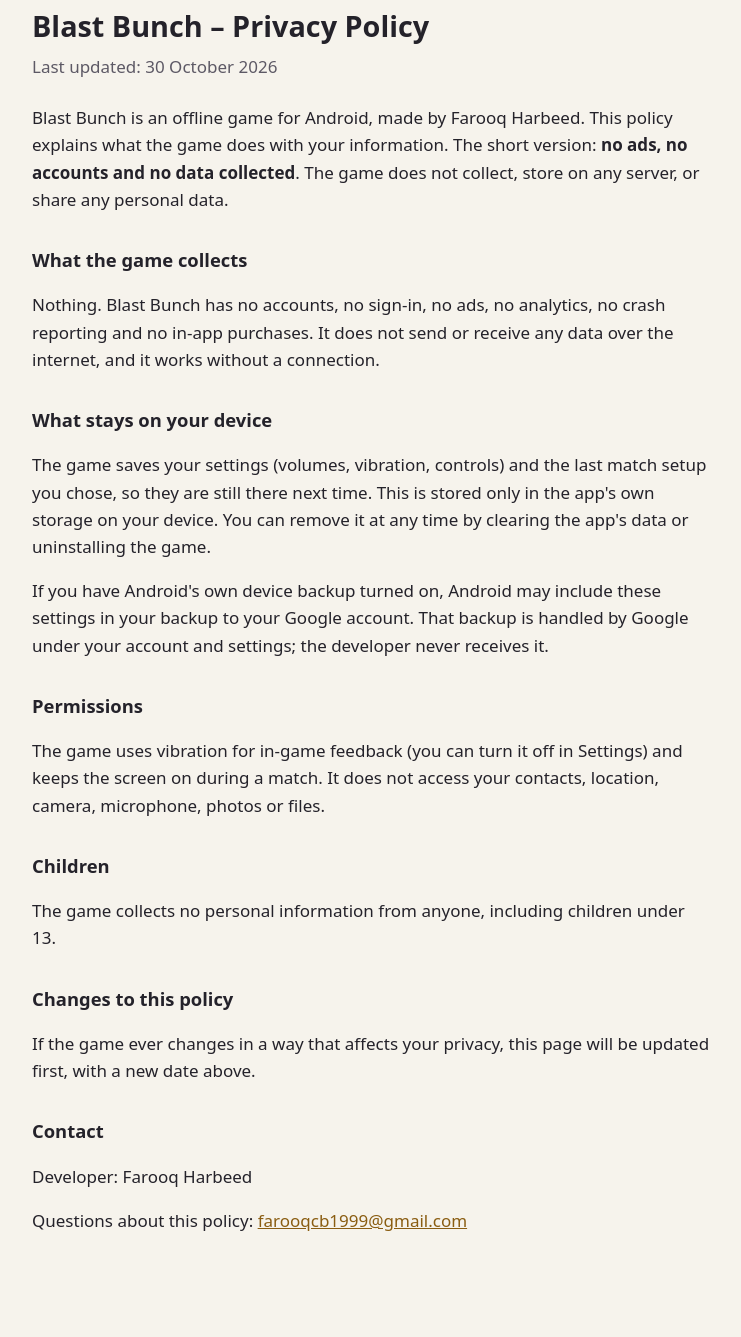
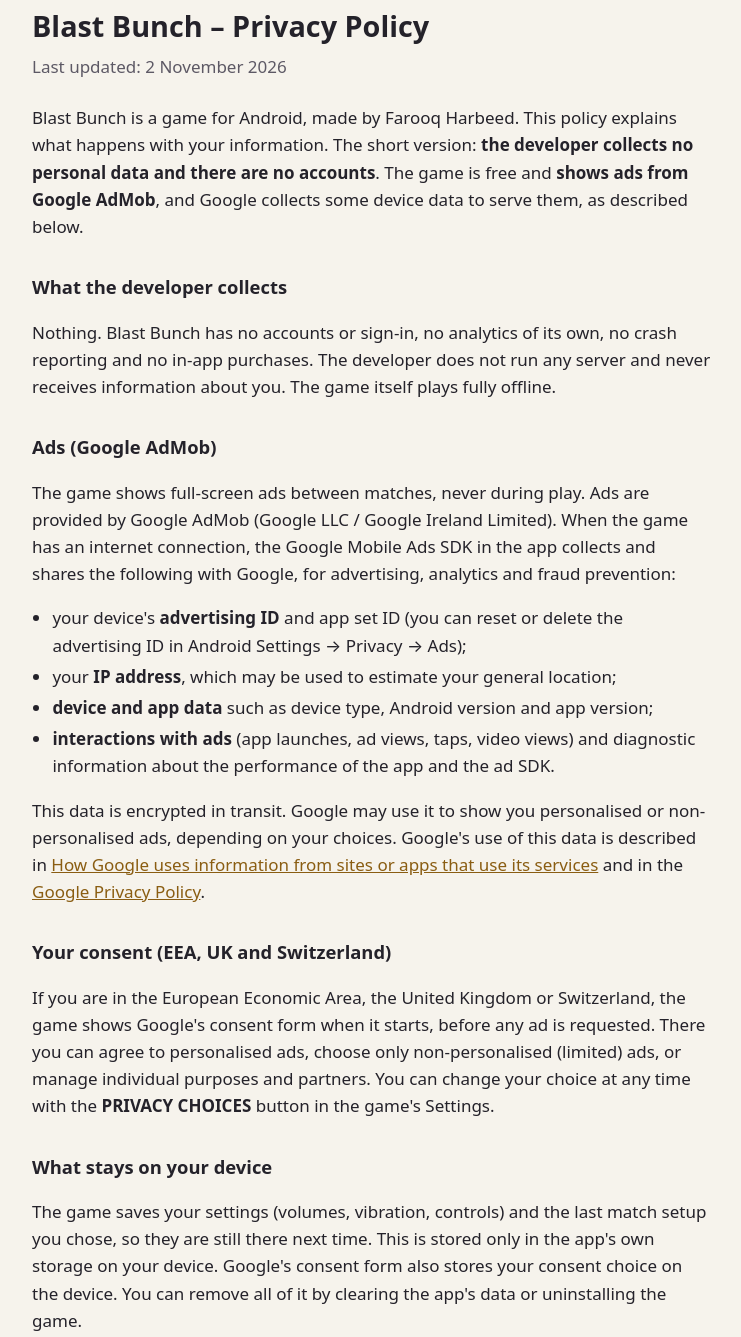
Before and after one commit to FarukHarbeed9/blastbunch-privacy, a plain HTML site: page index.html in a window 1280 px wide. Shown: the part 37-1374 px from the top of the page, without its empty margins (268-1009 px from the left). Before the commit the page ends 1352 px from the top, so only its background shows below. Drawn offline with Linux system fonts and the light colour scheme.

Commit message:
Privacy policy: ads by Google AdMob, consent, advertising ID

```diff
--- a/index.html
+++ b/index.html
@@ -30,6 +30,12 @@
           Roboto,
           sans-serif;
       }
+      ul {
+        padding-left: 1.2em;
+      }
+      li {
+        margin: 4px 0;
+      }
       main {
         max-width: 680px;
         margin: 0 auto;
@@ -55,28 +61,70 @@
   <body>
     <main>
       <h1>Blast Bunch – Privacy Policy</h1>
-      <p class="updated">Last updated: 30 October 2026</p>
+      <p class="updated">Last updated: 2 November 2026</p>
 
       <p>
-        Blast Bunch is an offline game for Android, made by Farooq Harbeed. This policy explains
-        what the game does with your information. The short version:
-        <strong>no ads, no accounts and no data collected</strong>. The game does not collect, store
-        on any server, or share any personal data.
+        Blast Bunch is a game for Android, made by Farooq Harbeed. This policy explains what happens
+        with your information. The short version:
+        <strong>the developer collects no personal data and there are no accounts</strong>. The game
+        is free and <strong>shows ads from Google AdMob</strong>, and Google collects some device
+        data to serve them, as described below.
       </p>
 
-      <h2>What the game collects</h2>
+      <h2>What the developer collects</h2>
       <p>
-        Nothing. Blast Bunch has no accounts, no sign-in, no ads, no analytics, no crash reporting
-        and no in-app purchases. It does not send or receive any data over the internet, and it
-        works without a connection.
+        Nothing. Blast Bunch has no accounts or sign-in, no analytics of its own, no crash reporting
+        and no in-app purchases. The developer does not run any server and never receives
+        information about you. The game itself plays fully offline.
+      </p>
+
+      <h2>Ads (Google AdMob)</h2>
+      <p>
+        The game shows full-screen ads between matches, never during play. Ads are provided by
+        Google AdMob (Google LLC / Google Ireland Limited). When the game has an internet
+        connection, the Google Mobile Ads SDK in the app collects and shares the following with
+        Google, for advertising, analytics and fraud prevention:
+      </p>
+      <ul>
+        <li>
+          your device's <strong>advertising ID</strong> and app set ID (you can reset or delete the
+          advertising ID in Android Settings → Privacy → Ads);
+        </li>
+        <li>
+          your <strong>IP address</strong>, which may be used to estimate your general location;
+        </li>
+        <li>
+          <strong>device and app data</strong> such as device type, Android version and app version;
+        </li>
+        <li>
+          <strong>interactions with ads</strong> (app launches, ad views, taps, video views) and
+          diagnostic information about the performance of the app and the ad SDK.
+        </li>
+      </ul>
+      <p>
+        This data is encrypted in transit. Google may use it to show you personalised or
+        non-personalised ads, depending on your choices. Google's use of this data is described in
+        <a href="https://policies.google.com/technologies/partner-sites"
+          >How Google uses information from sites or apps that use its services</a
+        >
+        and in the <a href="https://policies.google.com/privacy">Google Privacy Policy</a>.
+      </p>
+
+      <h2>Your consent (EEA, UK and Switzerland)</h2>
+      <p>
+        If you are in the European Economic Area, the United Kingdom or Switzerland, the game shows
+        Google's consent form when it starts, before any ad is requested. There you can agree to
+        personalised ads, choose only non-personalised (limited) ads, or manage individual purposes
+        and partners. You can change your choice at any time with the
+        <strong>PRIVACY CHOICES</strong> button in the game's Settings.
       </p>
 
       <h2>What stays on your device</h2>
       <p>
         The game saves your settings (volumes, vibration, controls) and the last match setup you
         chose, so they are still there next time. This is stored only in the app's own storage on
-        your device. You can remove it at any time by clearing the app's data or uninstalling the
-        game.
+        your device. Google's consent form also stores your consent choice on the device. You can
+        remove all of it by clearing the app's data or uninstalling the game.
       </p>
       <p>
         If you have Android's own device backup turned on, Android may include these settings in
@@ -86,13 +134,18 @@
 
       <h2>Permissions</h2>
       <p>
-        The game uses vibration for in-game feedback (you can turn it off in Settings) and keeps the
-        screen on during a match. It does not access your contacts, location, camera, microphone,
-        photos or files.
+        The game uses the internet only for ads, the advertising ID permission for ads, vibration
+        for in-game feedback (you can turn it off in Settings), and keeps the screen on during a
+        match. It does not access your contacts, precise location, camera, microphone, photos or
+        files.
       </p>
 
       <h2>Children</h2>
-      <p>The game collects no personal information from anyone, including children under 13.</p>
+      <p>
+        The game is not directed at children under 13, and the developer collects no personal
+        information from anyone. Ads in the game are limited to content rated up to PG (parental
+        guidance).
+      </p>
 
       <h2>Changes to this policy</h2>
       <p>
```
